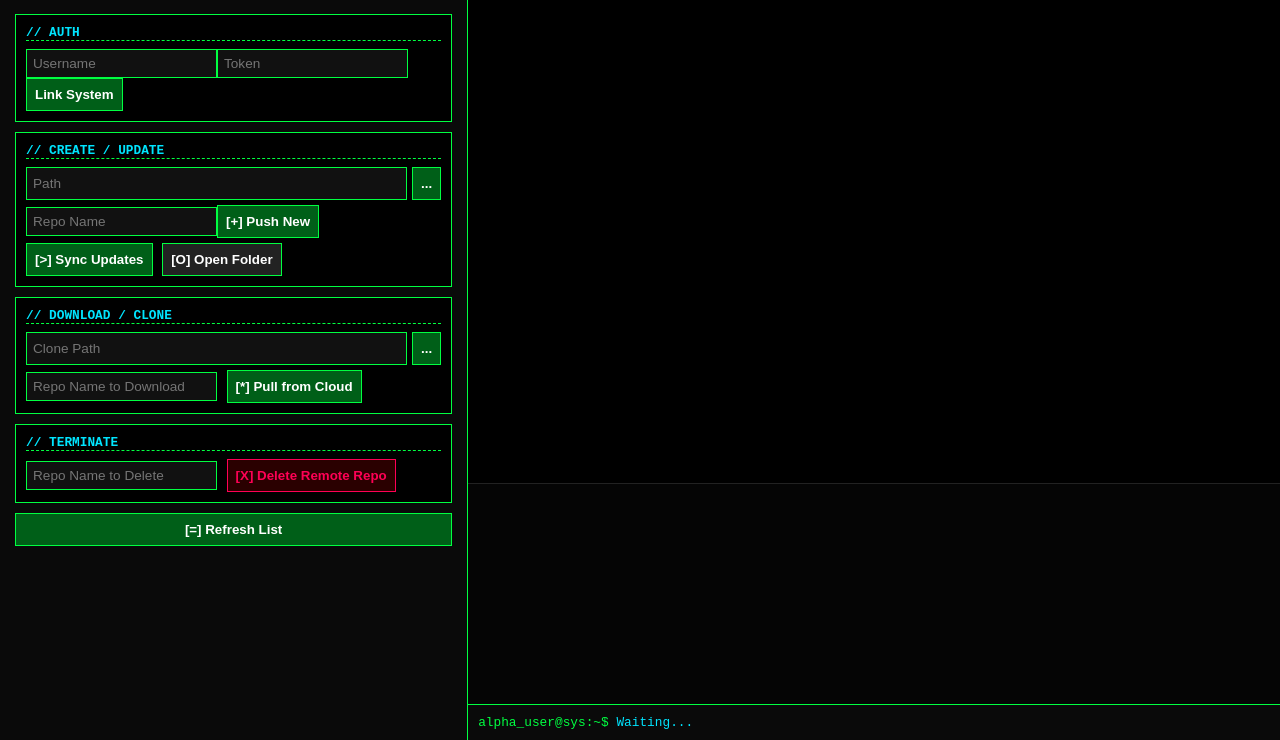
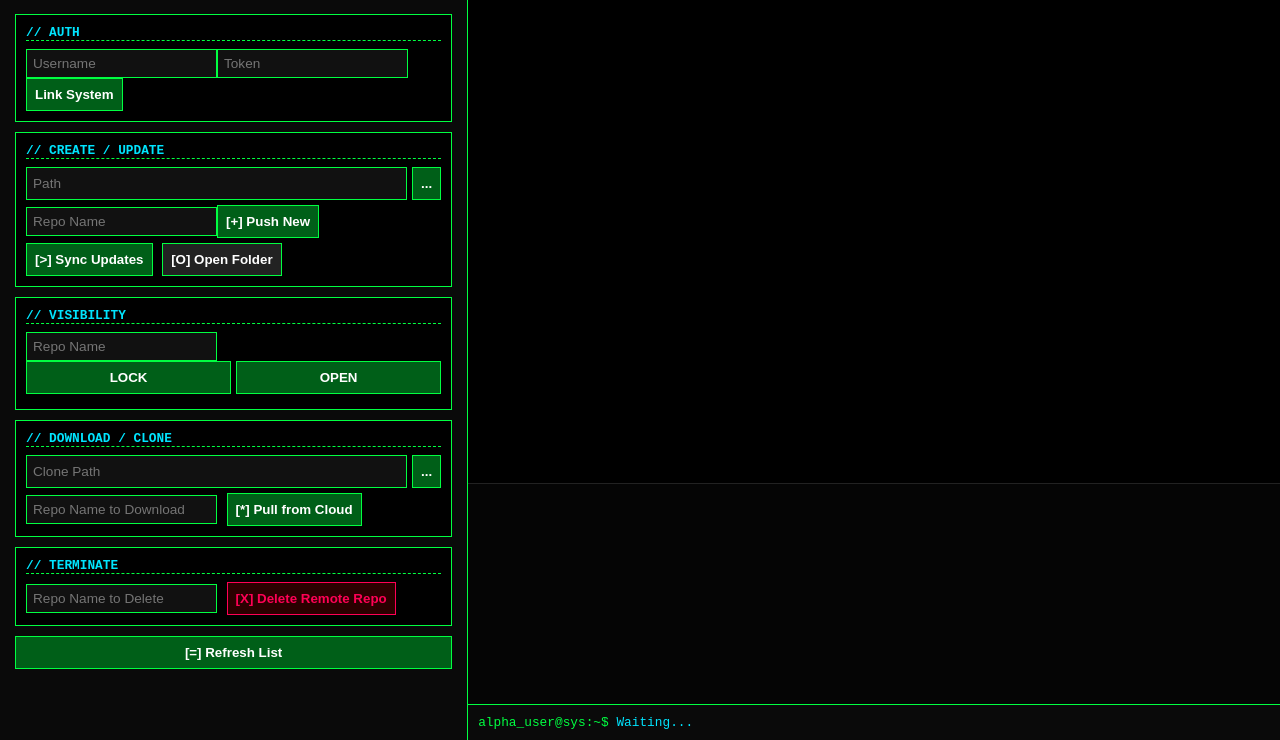
Before and after one commit to aaronkyupi/AlphaGit, a Flask app: page / in a window 1280 px wide. Shown: the part 60-800 px from the top of the page. Run offline with Flask 3, Linux system fonts and the light colour scheme.

Commit message:
AlphaUpdate: 2026-03-15 19:00:07

```diff
--- a/app.py
+++ b/app.py
@@ -140,20 +140,55 @@ def update_repo():
     except Exception as e:
         return jsonify({"status": "error", "message": str(e)})
 
+@app.route('/api/visibility', methods=['POST'])
+def toggle_visibility():
+    data = request.json
+    repo_name = data.get('repo_name')
+    is_private = data.get('private')
+    try:
+        headers = {"Authorization": get_auth_header(GITHUB_USER, GITHUB_TOKEN), "Accept": "application/vnd.github.v3+json"}
+        url = f"https://api.github.com/repos/{GITHUB_USER}/{repo_name}"
+        res = requests.patch(url, json={"private": is_private}, headers=headers)
+        if res.status_code == 200:
+            return jsonify({"status": "success", "message": "Visibility updated."})
+        return jsonify({"status": "error", "message": f"API Error: {res.status_code}"})
+    except Exception as e:
+        return jsonify({"status": "error", "message": str(e)})
+
 @app.route('/api/delete', methods=['POST'])
 def delete_repo():
     repo_name = request.json.get('repo_name')
-    headers = {"Authorization": get_auth_header(GITHUB_USER, GITHUB_TOKEN)}
-    res = requests.delete(f"https://api.github.com/repos/{GITHUB_USER}/{repo_name}", headers=headers)
-    return jsonify({"status": "success", "message": f"Deleted {repo_name}"}) if res.status_code == 204 else jsonify({"status":"error"})
+    try:
+        headers = {"Authorization": get_auth_header(GITHUB_USER, GITHUB_TOKEN)}
+        url = f"https://api.github.com/repos/{GITHUB_USER}/{repo_name}"
+        res = requests.delete(url, headers=headers)
+        if res.status_code == 204:
+            return jsonify({"status": "success", "message": f"Deleted {repo_name}"})
+        return jsonify({"status": "error", "message": f"Delete failed: {res.status_code}"})
+    except Exception as e:
+        return jsonify({"status": "error", "message": str(e)})
 
 @app.route('/api/list', methods=['GET'])
 def list_repos():
     if not GITHUB_USER: return jsonify({"status": "error", "message": "No Auth"})
     headers = {"Authorization": get_auth_header(GITHUB_USER, GITHUB_TOKEN)}
     r = requests.get("https://api.github.com/user/repos?per_page=100&sort=updated", headers=headers)
-    repos = [{"name": x['name'], "visibility": "🔒 Private" if x['private'] else "🌐 Public", "last_activity": x['updated_at']} for x in r.json()]
+    repos = []
+    for x in r.json():
+        dt = datetime.strptime(x['updated_at'], "%Y-%m-%dT%H:%M:%SZ")
+        repos.append({"name": x['name'], "visibility": "🔒 Private" if x['private'] else "🌐 Public", "last_activity": dt.strftime("%Y-%m-%d %H:%M")})
     return jsonify({"status": "success", "data": repos})
+
+@app.route('/api/commits', methods=['POST'])
+def get_commits():
+    repo_name = request.json.get('repo_name')
+    headers = {"Authorization": get_auth_header(GITHUB_USER, GITHUB_TOKEN)}
+    url = f"https://api.github.com/repos/{GITHUB_USER}/{repo_name}/commits?per_page=10"
+    res = requests.get(url, headers=headers)
+    if res.status_code == 200:
+        commits = [{"msg": c['commit']['message'], "date": c['commit']['author']['date']} for c in res.json()]
+        return jsonify({"status": "success", "data": commits})
+    return jsonify({"status": "error"})
 
 if __name__ == '__main__':
     app.run(debug=True, port=5000)
--- a/templates/main.html
+++ b/templates/main.html
@@ -21,6 +21,7 @@
         .cli-output { background: #0a0a0a; border-top: 1px solid var(--neon); padding: 10px; color: var(--blue); font-size: 0.8em; }
         .repo-grid { background: #050505; height: 200px; padding: 10px; display: grid; grid-template-columns: repeat(auto-fill, minmax(140px, 1fr)); gap: 8px; overflow-y: auto; }
         .repo-card { border: 1px solid #333; padding: 5px; background: #111; font-size: 0.75em; cursor: pointer; }
+        .commit-entry { color: var(--blue); font-size: 0.9em; margin-top: 4px; padding-left: 10px; border-left: 1px dotted var(--blue); }
     </style>
 </head>
 <body>
@@ -38,6 +39,11 @@
                 <input type="text" id="cName" placeholder="Repo Name"><button onclick="create()">[+] Push New</button>
                 <button onclick="update()" style="margin-top:5px;">[>] Sync Updates</button>
                 <button onclick="openFolder()" style="margin-top:5px; background:#222;">[O] Open Folder</button>
+            </div>
+            <div class="card">
+                <h3>// VISIBILITY</h3>
+                <input type="text" id="vName" placeholder="Repo Name">
+                <div class="input-group"><button onclick="setVis(true)" style="flex:1">LOCK</button><button onclick="setVis(false)" style="flex:1">OPEN</button></div>
             </div>
             <div class="card">
                 <h3>// DOWNLOAD / CLONE</h3>
@@ -83,17 +89,34 @@
             const grid = document.getElementById('repos'); grid.innerHTML = "";
             d.data.forEach(r => {
                 const c = document.createElement('div'); c.className = 'repo-card';
-                c.innerHTML = `<b>${r.name}</b><br><span style="color:var(--blue)">${r.visibility}</span>`;
-                c.onclick = () => { document.getElementById('dName').value = r.name; document.getElementById('clName').value = r.name; };
+                c.innerHTML = `<b>${r.name}</b><br><span style="color:var(--blue)">${r.visibility}</span><div style="color:#888; font-size:0.8em">Last: ${r.last_activity}</div>`;
+                c.onclick = () => {
+                    document.getElementById('dName').value = r.name;
+                    document.getElementById('clName').value = r.name;
+                    document.getElementById('vName').value = r.name;
+                    getCommits(r.name);
+                };
                 grid.appendChild(c);
             });
         }
 
-        async function cloneRepo() {
-            const path = document.getElementById('clPath').value;
-            const name = document.getElementById('clName').value;
-            setCli(`git clone https://github.com/user/${name}.git ${path}`);
-            const res = await fetch('/api/clone', {method:'POST', headers:{'Content-Type':'application/json'}, body:JSON.stringify({repo_name: name, target_path: path})});
+        async function getCommits(name) {
+            setCli(`GET repos/${name}/commits`);
+            const res = await fetch('/api/commits', {method:'POST', headers:{'Content-Type':'application/json'}, body:JSON.stringify({repo_name: name})});
+            const d = await res.json();
+            if(d.data) {
+                log(`--- Commits: ${name} ---`);
+                d.data.forEach(c => {
+                    const e = document.createElement('div'); e.className = 'commit-entry';
+                    e.innerText = `> [${c.date.substring(0,10)}] ${c.msg}`;
+                    document.getElementById('term').appendChild(e);
+                });
+            }
+        }
+
+        async function create() {
+            setCli("git push -u origin main");
+            const res = await fetch('/api/create', {method:'POST', headers:{'Content-Type':'application/json'}, body:JSON.stringify({repo_name:document.getElementById('cName').value, folder_path:document.getElementById('cPath').value})});
             const d = await res.json(); log(d.message);
         }
 
@@ -104,9 +127,24 @@
             const d = await res.json(); log(d.message);
         }
 
+        async function cloneRepo() {
+            const path = document.getElementById('clPath').value;
+            const name = document.getElementById('clName').value;
+            setCli(`git clone ... ${path}`);
+            const res = await fetch('/api/clone', {method:'POST', headers:{'Content-Type':'application/json'}, body:JSON.stringify({repo_name: name, target_path: path})});
+            const d = await res.json(); log(d.message);
+        }
+
+        async function setVis(p) {
+            const name = document.getElementById('vName').value;
+            setCli(`PATCH repos/${name} {private: ${p}}`);
+            const res = await fetch('/api/visibility', {method:'POST', headers:{'Content-Type':'application/json'}, body:JSON.stringify({repo_name: name, private: p})});
+            const d = await res.json(); log(d.message);
+        }
+
         async function del() {
             const name = document.getElementById('dName').value;
-            if(!name || !confirm(`Permanently delete ${name}?`)) return;
+            if(!name || !confirm(`Delete ${name}?`)) return;
             setCli(`DELETE repos/${name}`);
             const res = await fetch('/api/delete', {method:'POST', headers:{'Content-Type':'application/json'}, body:JSON.stringify({repo_name: name})});
             const d = await res.json(); log(d.message);
```
